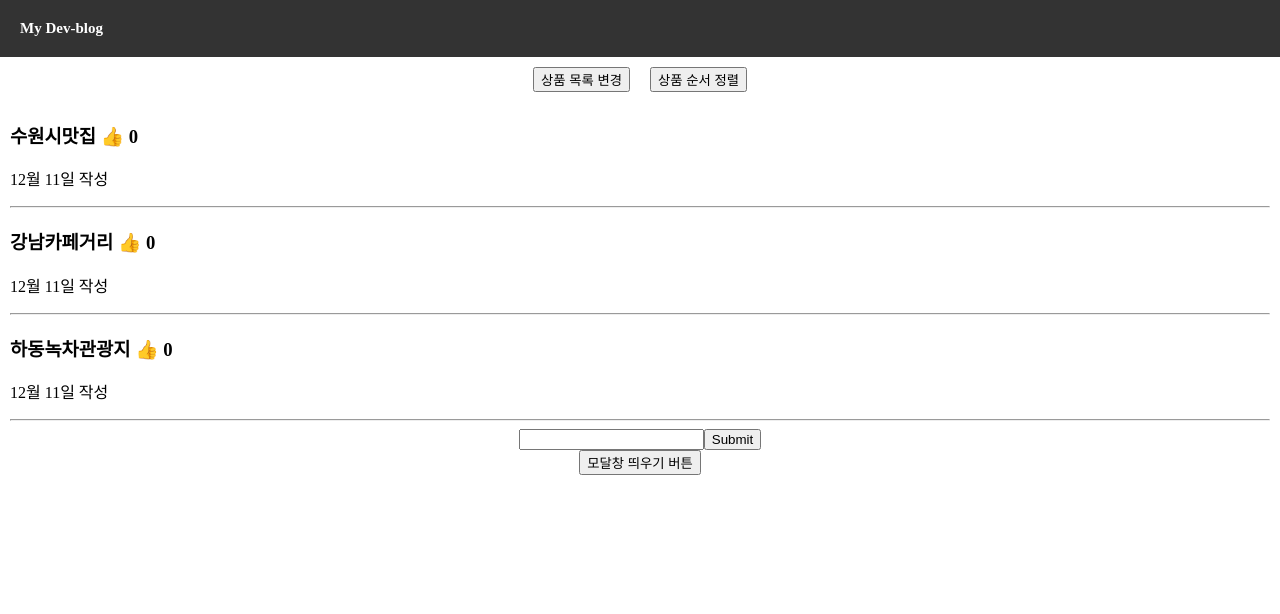
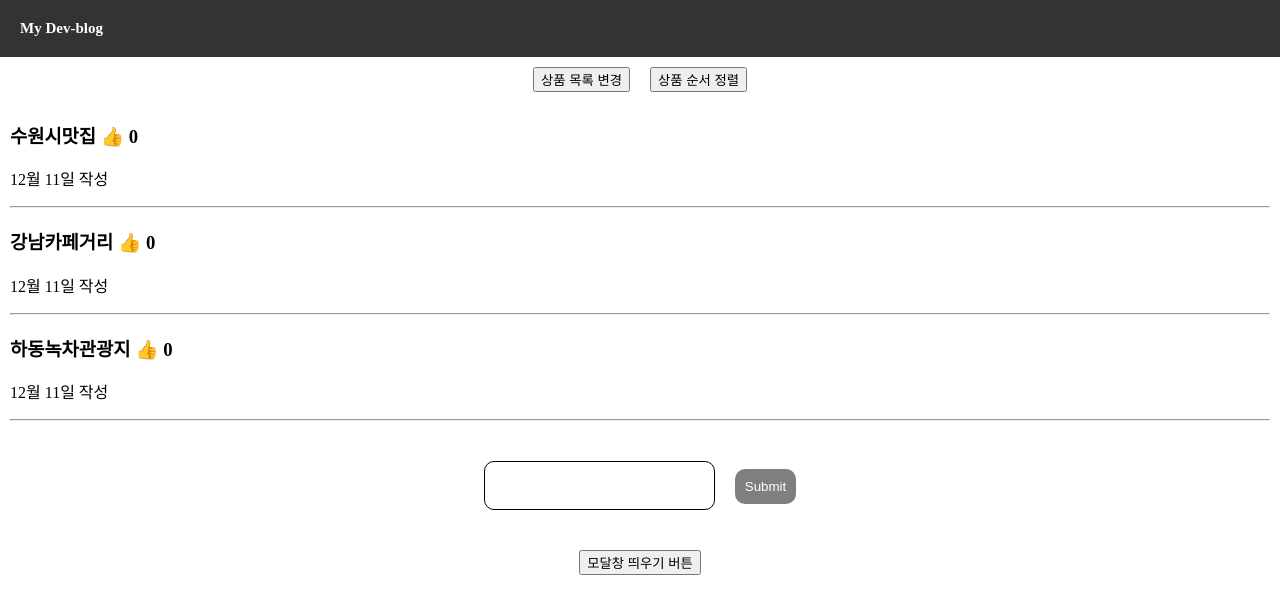
Before and after one commit to colo1211/WEB3-React, a React (Create React App) app in the folder part1/blog/: page / in a window 1280 px wide. Shown: the top 614 px of the page. Built offline with nearby package versions, Linux system fonts and the light colour scheme.

Commit message:
input/btn styling

```diff
--- a/part1/blog/src/App.css
+++ b/part1/blog/src/App.css
@@ -41,6 +41,28 @@ body{
   cursor: pointer;
 }
 
+.wrap-input{
+  margin-top : 40px;
+  margin-bottom : 40px;
+}
+
+.input-submit{
+  padding : 15px;
+  font-size : 15px;
+  border : 1px solid black;
+  border-radius: 10px;
+}
+
+.my-btn{
+  border : none;
+  border-radius: 10px;
+  padding : 10px;
+  background-color: rgba(0,0,0,0.5);
+  color : white;
+  margin-left : 20px;
+  cursor:  pointer;
+}
+
 .App-logo {
   height: 40vmin;
   pointer-events: none;
```
